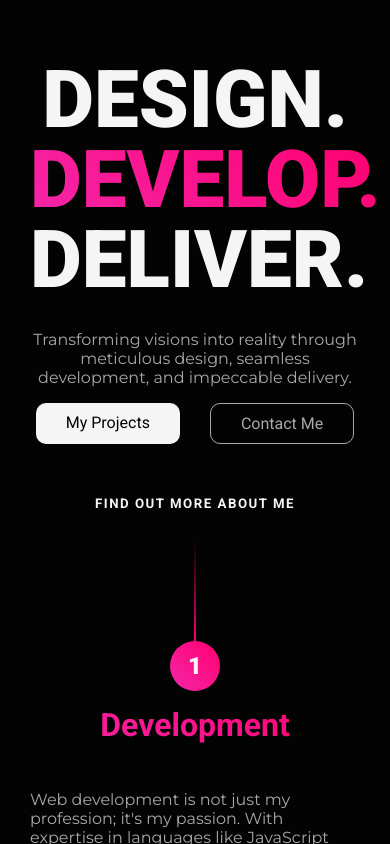
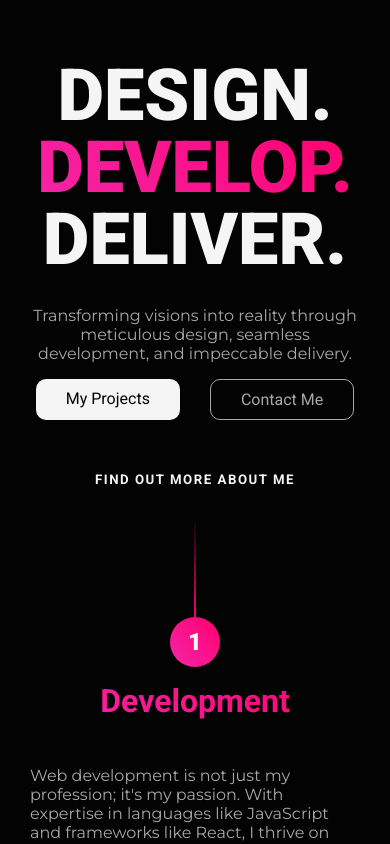
Before and after one commit to hazle-pl/wojciech-borzecki-portfolio, a React (Vite) app: page / in a window 390 px wide. Shown: the top 844 px of the page. Built offline with nearby package versions, Linux system fonts and the light colour scheme.

Commit message:
Update typography.scss

```diff
--- a/src/scss/utilities/typography.scss
+++ b/src/scss/utilities/typography.scss
@@ -65,8 +65,8 @@ h1{
     margin-bottom: 30px;
 
     @media (max-width: 768px) {
-        font-size: 5rem;
-        line-height: 5rem;
+        font-size: 4.5rem;
+        line-height: 4.5rem;
     }
 }
 
```
